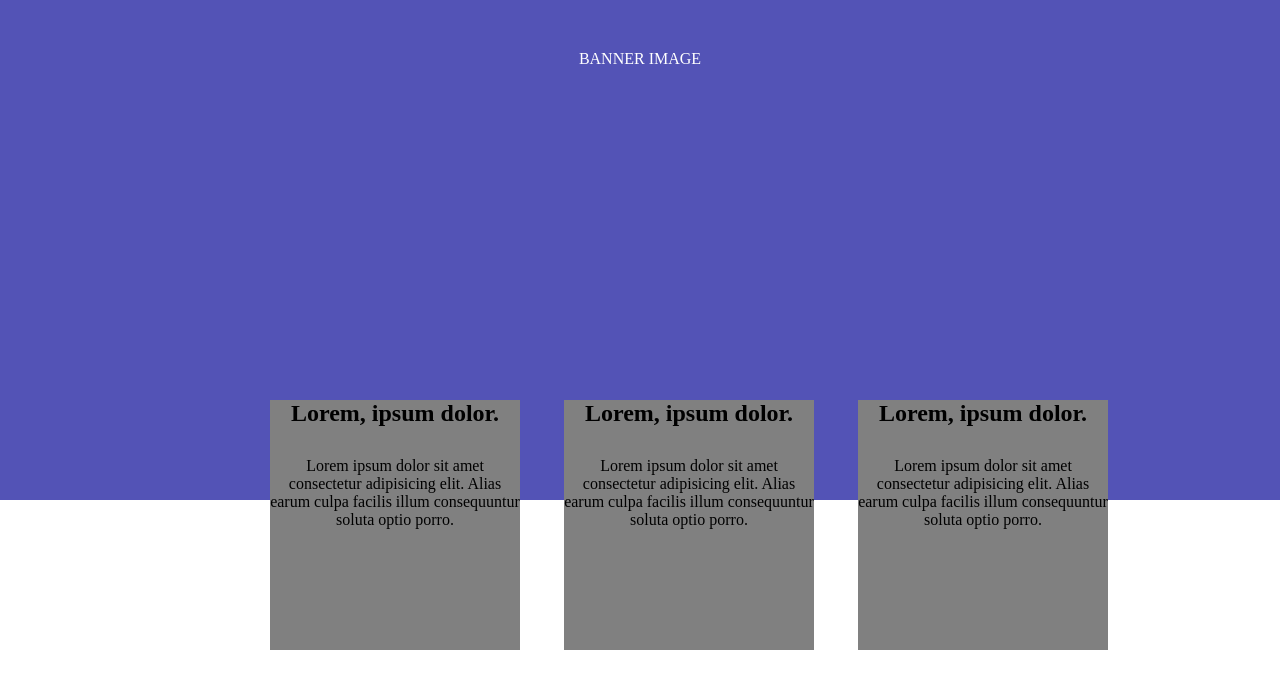
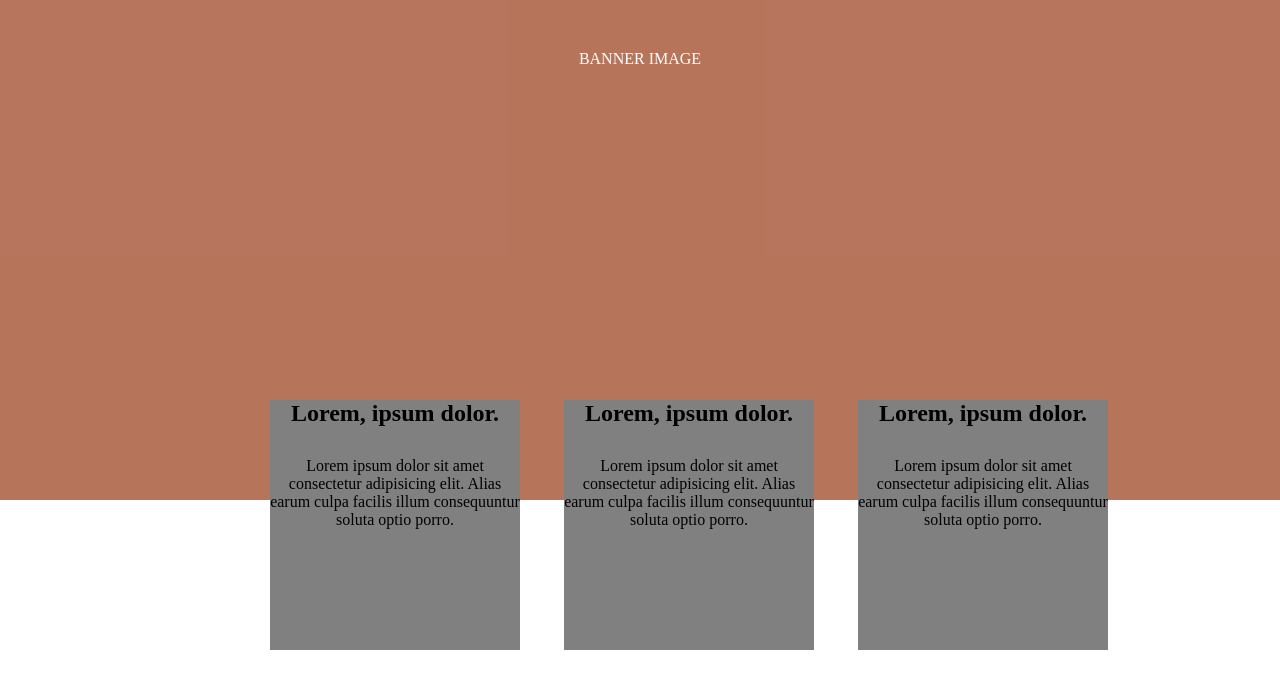
Before and after one commit to anar123123/special-projekt, a plain HTML site: page index.html in a window 1280 px wide. Drawn offline with Linux system fonts and the light colour scheme.

Commit message:
color changed

```diff
--- a/css/style.css
+++ b/css/style.css
@@ -6,7 +6,7 @@
 .first {
     position: relative;
     height: 500px;
-    background-color: rgba(2, 2, 148, 0.678);
+    background-color: rgba(143, 43, 4, 0.651);
     text-align: center;
     color: white;
     p {
```
